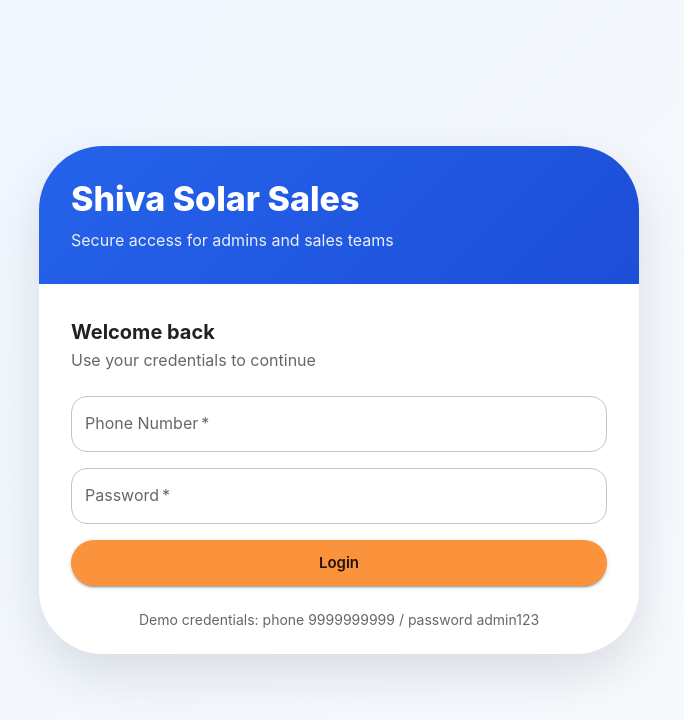
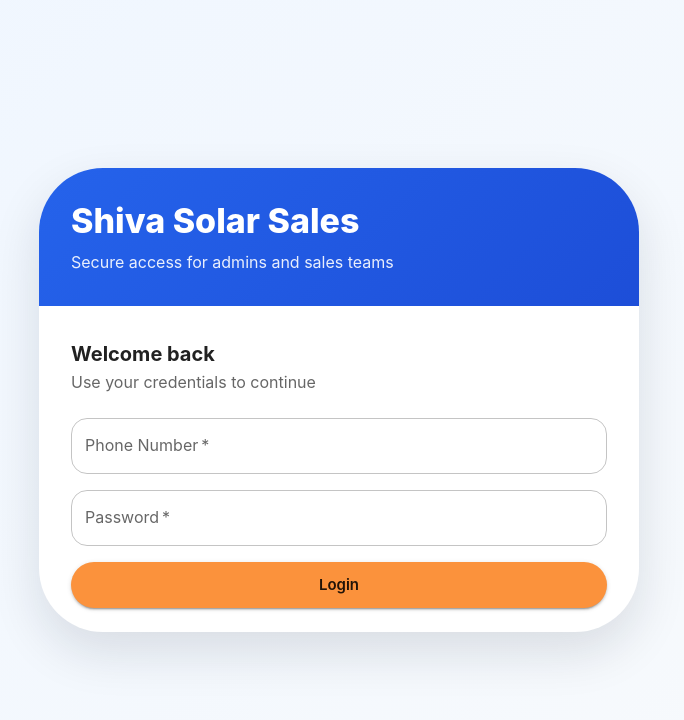
Before and after one commit to MrNaveenApp/shiva-solar-sales, a React (Vite) app in the folder frontend/: page /login in a window 1280 px wide. Shown: the top 720 px of the page, without its empty margins (301-985 px from the left). Built offline with nearby package versions, Linux system fonts and the light colour scheme; no server answers.

Commit message:
Remove demo credentials from login page

```diff
--- a/frontend/src/pages/LoginPage.jsx
+++ b/frontend/src/pages/LoginPage.jsx
@@ -31,7 +31,6 @@ const LoginPage = ({ onLogin }) => {
                   <Button variant="contained" size="large" type="submit" sx={{ py: 1.2 }}>Login</Button>
                 </Stack>
               </form>
-              <Typography variant="body2" color="text.secondary" sx={{ textAlign: 'center' }}>Demo credentials: phone 9999999999 / password admin123</Typography>
             </Stack>
           </CardContent>
         </Card>
```
